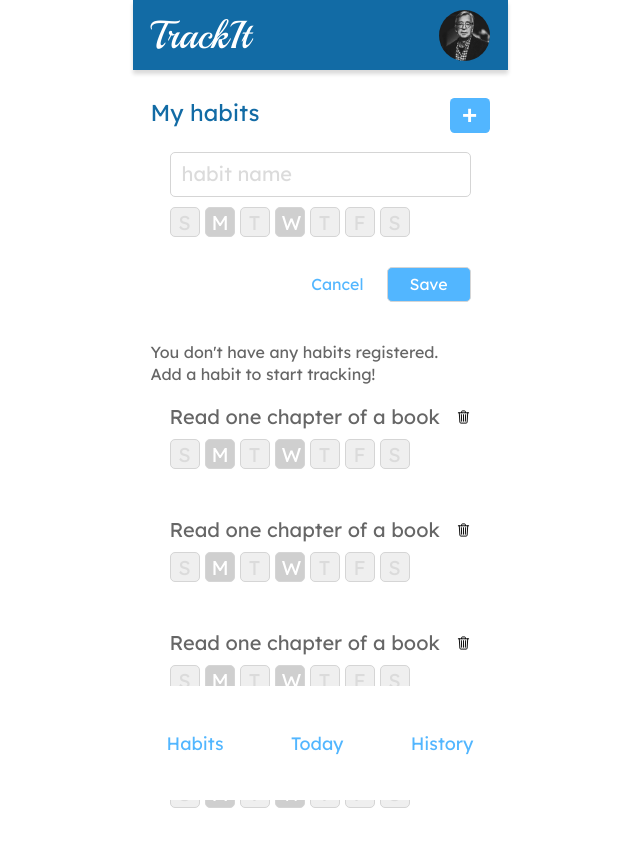
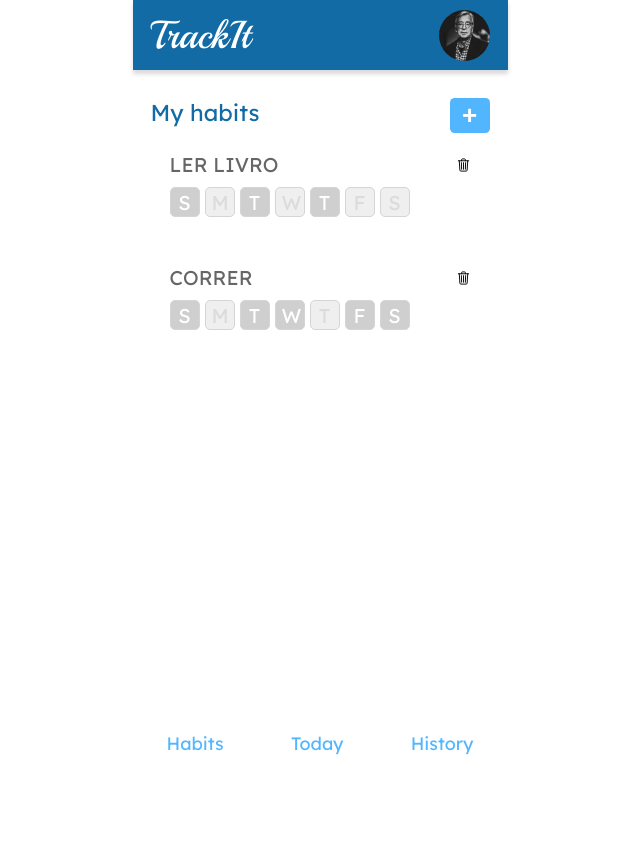
Before and after one commit to expeditus303/TrackIt, a React (Create React App) app: page /habitos in a window 1280 px wide. Shown: the top 846 px of the page, without its empty margins (320-960 px from the left). After the commit the page ends 800 px from the top, so only its background shows below. Built offline with nearby package versions, Linux system fonts and the light colour scheme.

Commit message:
habits page js

```diff
--- a/src/App.jsx
+++ b/src/App.jsx
@@ -7,6 +7,10 @@ import SignUpPage from "./pages/SignUpPage/SignUpPage";
 import TodayPage from "./pages/TodayPage/TodayPage";
 import GlobalStyle from "./styles/GlobalStyle";
 
+// apagar abaixo os imports
+import { HABITOS_USUARIO } from "./HABITOS_USUARIO"
+
+
 function App() {
   return (
     <BrowserRouter>
@@ -15,7 +19,7 @@ function App() {
         <Routes>
           {/* <Route path="/" element={<LoginPage />} />
           <Route path="/cadastro" element={<SignUpPage />} /> */}
-          <Route path="/habitos" element={<HabitsPage />} />
+          <Route path="/habitos" element={<HabitsPage HABITOS_USUARIO={HABITOS_USUARIO} />} />
           <Route path="/hoje" element={<TodayPage />} />
           <Route path="/historico" element={<History />} />
         </Routes>
@@ -29,10 +33,14 @@ export default App;
 const Body = styled.div`
   margin: auto;
   width: 375px;
-  height: 100vh;
   font-family: "Lexend Deca", sans-serif;
   margin-top: 70px;
   margin-bottom: 150px;
   /* background-color: #d0d0d0; */
   /* background-color: deeppink; */
+
+  button:hover, ion-icon:hover {
+    cursor: pointer;
+  }
+
 `;
--- a/src/HABITOS_USUARIO.jsx
+++ b/src/HABITOS_USUARIO.jsx
@@ -1,12 +1,12 @@
 export const HABITOS_USUARIO = [
 	{
 		id: 1,
-		name: "Nome do hábito",
+		name: "LER LIVRO",
 		days: [1, 3, 5]
 	},
 	{
 		id: 2,
-		name: "Nome do hábito 2",
-		days: [1, 3, 4, 6]
+		name: "CORRER",
+		days: [1, 3, 4, 6, 7]
 	}
 ]
--- /dev/null
+++ b/src/WEEKDAYS.jsx
@@ -0,0 +1,9 @@
+export const weekdays = [
+  { day: "S", id: 1 },
+  { day: "M", id: 2 },
+  { day: "T", id: 3 },
+  { day: "W", id: 4 },
+  { day: "T", id: 5 },
+  { day: "F", id: 6 },
+  { day: "S", id: 7 },
+];
--- a/src/components/CreateNewHabitForm/CreateNewHabitForm.jsx
+++ b/src/components/CreateNewHabitForm/CreateNewHabitForm.jsx
@@ -1,36 +1,93 @@
+import { useState } from "react";
 import styled from "styled-components";
 import { accentColor } from "../../constants/colors";
+import { weekdays } from "../../WEEKDAYS";
 
-export default function CreateNewHabitForm() {
+export default function CreateNewHabitForm(props) {
+  const { formShowUp, setFormShowUp, newHabitList, setNewHabitList } = props;
+
+  const [selectedDays, setSelectedDays] = useState([]);
+
+  const [newHabitName, setNewHabitName] = useState("");
+
+  console.log(newHabitName);
+
+  function daySelected(d) {
+    if (selectedDays.includes(d)) {
+      let newArray = selectedDays.filter((f) => f !== d);
+      setSelectedDays(newArray);
+    } else {
+      let newArray = [...selectedDays, d];
+      setSelectedDays(newArray);
+      console.log(newArray);
+    }
+  }
+
+  function saveHabit() {
+
+    if (newHabitName.length === 0) {
+      alert("Please, insert a habit.");
+
+    } else if (selectedDays.length === 0) {
+      alert("Please, select at least one day for your habit.");
+
+    } else {
+      const habitInfo = {
+        name: newHabitName,
+        days: selectedDays,
+      };
+
+      const newArray = [...newHabitList, habitInfo];
+      setNewHabitList(newArray);
+      setNewHabitName("");
+      setSelectedDays([]);
+    }
+  }
+
+  function cancelHabit() {
+    setFormShowUp(false);
+    setNewHabitName("");
+    setSelectedDays([]);
+  }
+
   return (
-        <CreateNewHabitFormContainer>
+    <CreateNewHabitFormContainer formShowUp={formShowUp}>
       <input
         type="text"
         name="habitName"
         placeholder="habit name"
         maxLength={50}
-            required
+        value={newHabitName}
+        onChange={(e) => setNewHabitName([e.target.value])}
       />
 
-          <button>S</button>
-          <button id="selected">M</button>
-          <button>T</button>
-          <button id="selected">W</button>
-          <button>T</button>
-          <button>F</button>
-          <button>S</button>
+      {weekdays.map((w) => (
+        <button
+          key={w.id}
+          onClick={() => daySelected(w.id)}
+          id={selectedDays.includes(w.id) ? "selected" : ""}
+        >
+          {w.day}
+        </button>
+      ))}
 
       <div className="submitContainer">
-            <button id="cancel">Cancel</button>
-            <button id="save">Save</button>
+        <button id="cancel" onClick={cancelHabit}>
+          Cancel
+        </button>
+        <button id="save" onClick={saveHabit}>
+          Save
+        </button>
       </div>
     </CreateNewHabitFormContainer>
-    )
+  );
 }
 
-const CreateNewHabitFormContainer = styled.form`
-  padding: 19px 19px 10px;
+const CreateNewHabitFormContainer = styled.div`
+  padding: 0px 19px 10px;
+  margin-top: 19px;
   margin-bottom: 29px;
+  display: ${(props) => (props.formShowUp ? "block" : "none")};
 
   input {
     width: 100%;
--- a/src/components/HabitList/HabitList.jsx
+++ b/src/components/HabitList/HabitList.jsx
@@ -1,67 +1,27 @@
 import styled from "styled-components";
+import { weekdays } from "../../WEEKDAYS";
 
-export default function HabitList() {
+
+export default function HabitList(props) {
+  const { newHabitList } = props;
+
+
   return (
     <HabitsListContainer>
-      <HabitCard>
-        <div>
-          <h3>Read one chapter of a book</h3>
-          <ion-icon name="trash-outline"></ion-icon>
-        </div>
+      {newHabitList.map((h) => (
+        <HabitCard key={h.id}>
+          <div>
+            <h3>{h.name}</h3>
+            <ion-icon name="trash-outline"></ion-icon>
+          </div>
 
-        <button>S</button>
-        <button id="selected">M</button>
-        <button>T</button>
-        <button id="selected">W</button>
-        <button>T</button>
-        <button>F</button>
-        <button>S</button>
-      </HabitCard>
-
-      <HabitCard>
-        <div>
-          <h3>Read one chapter of a book</h3>
-          <ion-icon name="trash-outline"></ion-icon>
-        </div>
-
-        <button>S</button>
-        <button id="selected">M</button>
-        <button>T</button>
-        <button id="selected">W</button>
-        <button>T</button>
-        <button>F</button>
-        <button>S</button>
-      </HabitCard>
-
-      <HabitCard>
-        <div>
-          <h3>Read one chapter of a book</h3>
-          <ion-icon name="trash-outline"></ion-icon>
-        </div>
-
-        <button>S</button>
-        <button id="selected">M</button>
-        <button>T</button>
-        <button id="selected">W</button>
-        <button>T</button>
-        <button>F</button>
-        <button>S</button>
-      </HabitCard>
-
-      <HabitCard>
-        <div>
-          <h3>Read one chapter of a book</h3>
-          <ion-icon name="trash-outline"></ion-icon>
-        </div>
-
-        <button>S</button>
-        <button id="selected">M</button>
-        <button>T</button>
-        <button id="selected">W</button>
-        <button>T</button>
-        <button>F</button>
-        <button>S</button>
-      </HabitCard>
+          {weekdays.map((w) => (
+            <button key={w.id} id={h.days.includes(w.id) ? "selected" : ""}>
+              {w.day}
+            </button>
+          ))}
+        </HabitCard>
+      ))}
     </HabitsListContainer>
   );
 }
--- a/src/pages/HabitsPage/HabitsPage.jsx
+++ b/src/pages/HabitsPage/HabitsPage.jsx
@@ -1,3 +1,4 @@
+import { useState } from "react";
 import styled from "styled-components";
 import CreateNewHabitForm from "../../components/CreateNewHabitForm/CreateNewHabitForm";
 import Footer from "../../components/Footer/Footer";
@@ -5,8 +6,14 @@ import HabitList from "../../components/HabitList/HabitList";
 import NavBar from "../../components/NavBar/NavBar";
 import { accentColor, baseColor } from "../../constants/colors";
 
+export default function HabitsPage(props) {
 
-export default function HabitsPage() {
+  const { HABITOS_USUARIO } = props;
+
+  const [formShowUp, setFormShowUp] = useState(false);
+
+  const [newHabitList, setNewHabitList] = useState(HABITOS_USUARIO)
+
   return (
     <>
       <NavBar />
@@ -14,17 +21,17 @@ export default function HabitsPage() {
       <MyHabitsContainer>
         <MyHabitsHeader>
           <h2>My habits</h2>
-          <button>+</button>
+          <button onClick={() => setFormShowUp(!formShowUp)}>+</button>
         </MyHabitsHeader>
 
-        <CreateNewHabitForm />
+        <CreateNewHabitForm formShowUp={formShowUp} setFormShowUp={setFormShowUp} newHabitList={newHabitList} setNewHabitList={setNewHabitList}/>
 
-        <p>
+        <DontHaveHabitsText HABITOS_USUARIO={HABITOS_USUARIO}>
           You don't have any habits registered.<br></br>
           Add a habit to start tracking!
-        </p>
+        </DontHaveHabitsText>
 
-        <HabitList />
+        <HabitList newHabitList={newHabitList} />
       </MyHabitsContainer>
 
       <Footer />
@@ -34,14 +41,15 @@ export default function HabitsPage() {
 
 const MyHabitsContainer = styled.div`
   margin: 98px 18px 114px;
-
-  p {
-    font-size: 16px;
-    line-height: 22px;
-    color: #666666;
-  }
 `;
 
+const DontHaveHabitsText = styled.p`
+  font-size: 16px;
+  line-height: 22px;
+  color: #666666;
+  margin-top: 19px;
+  display: ${(props) => (props.HABITOS_USUARIO.length > 0 ? "none" : "block")};
+`;
 
 const MyHabitsHeader = styled.div`
   display: flex;
```
Lines whose indentation alone changed are shown as unchanged.
